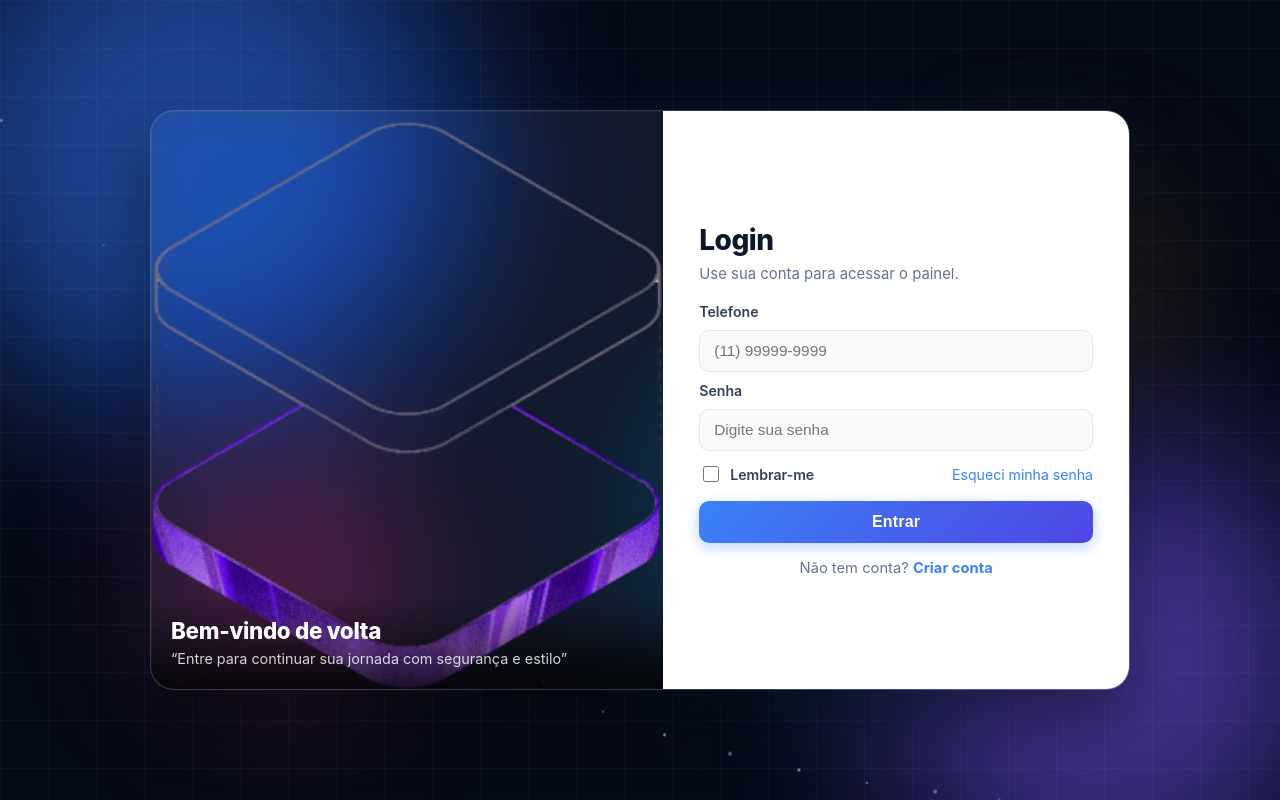
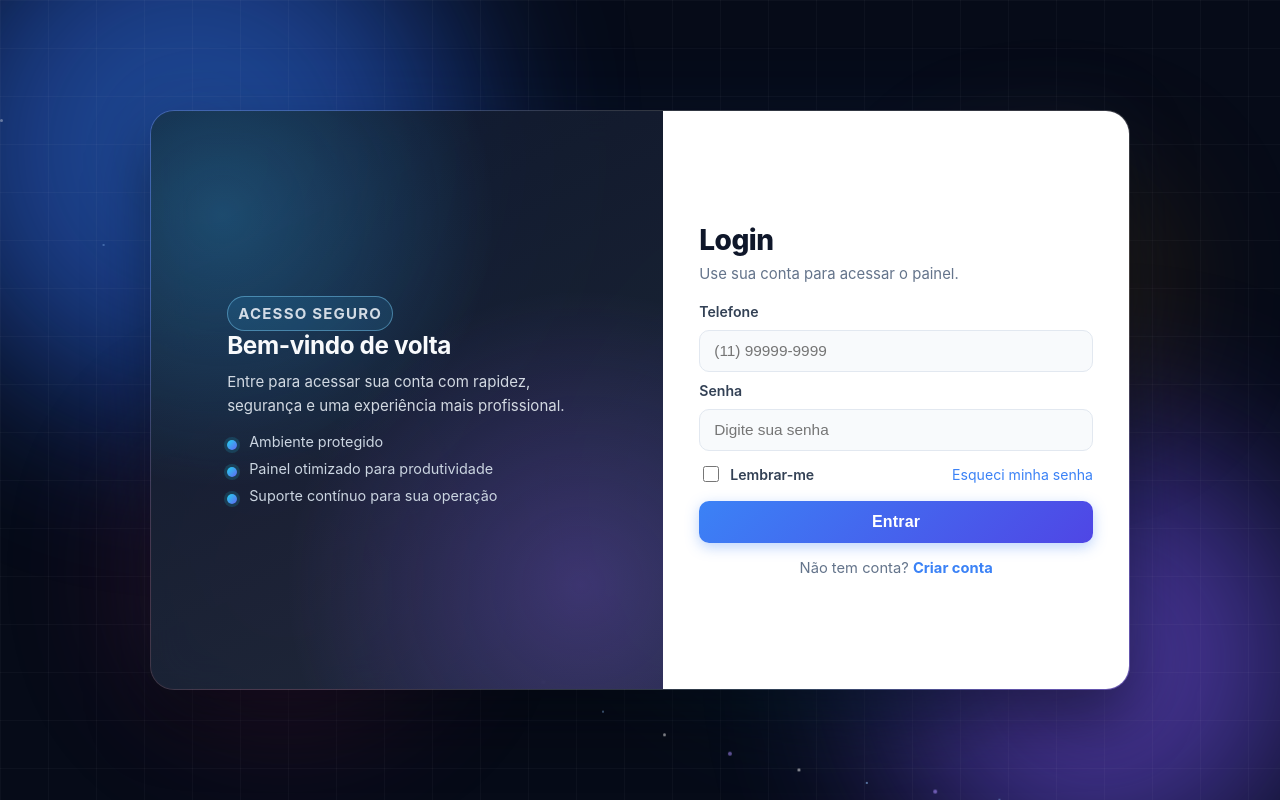
Before and after one commit to magnatazk20/mancera-frontend, a React (Vite) app: page / in a window 1280 px wide. Built offline with nearby package versions, Linux system fonts and the light colour scheme.

Commit message:
refactor(login): remove hero image and add professional visual panel

```diff
--- a/src/App.css
+++ b/src/App.css
@@ -230,6 +230,79 @@ body {
   filter: saturate(1.15) brightness(0.9);
 }
 
+.login-hero-panel {
+  min-height: 280px;
+  display: flex;
+  align-items: center;
+  justify-content: center;
+  padding: 26px 22px;
+  background:
+    radial-gradient(circle at 14% 18%, rgba(56, 189, 248, 0.28), transparent 42%),
+    radial-gradient(circle at 84% 82%, rgba(139, 92, 246, 0.3), transparent 46%),
+    linear-gradient(155deg, rgba(15, 23, 42, 0.9), rgba(30, 41, 59, 0.92));
+}
+
+.login-hero-content {
+  width: 100%;
+  max-width: 360px;
+  color: #e2e8f0;
+}
+
+.login-hero-kicker {
+  display: inline-block;
+  margin-bottom: 12px;
+  padding: 5px 10px;
+  border-radius: 999px;
+  border: 1px solid rgba(125, 211, 252, 0.45);
+  background: rgba(56, 189, 248, 0.12);
+  color: #bae6fd;
+  font-size: 0.72rem;
+  font-weight: 700;
+  letter-spacing: 0.08em;
+}
+
+.login-hero-content h2 {
+  margin: 0 0 10px;
+  color: #f8fafc;
+  font-size: 1.52rem;
+  line-height: 1.2;
+  letter-spacing: -0.4px;
+}
+
+.login-hero-content > p {
+  margin: 0;
+  color: rgba(226, 232, 240, 0.92);
+  font-size: 0.94rem;
+  line-height: 1.55;
+}
+
+.login-hero-list {
+  margin: 16px 0 0;
+  padding: 0;
+  list-style: none;
+  display: grid;
+  gap: 10px;
+}
+
+.login-hero-list li {
+  position: relative;
+  padding-left: 22px;
+  font-size: 0.9rem;
+  color: #cbd5e1;
+}
+
+.login-hero-list li::before {
+  content: '';
+  position: absolute;
+  left: 0;
+  top: 0.46em;
+  width: 10px;
+  height: 10px;
+  border-radius: 50%;
+  background: linear-gradient(135deg, #22d3ee, #6366f1);
+  box-shadow: 0 0 0 3px rgba(34, 211, 238, 0.16);
+}
+
 .hero-overlay {
   position: absolute;
   inset: auto 0 0 0;
--- a/src/pages/Login.tsx
+++ b/src/pages/Login.tsx
@@ -1,7 +1,6 @@
 import { useState } from 'react'
 import type { FormEvent } from 'react'
 import { Link, useNavigate } from 'react-router-dom'
-import heroImage from '../assets/hero.png'
 
 const API_URL = import.meta.env.VITE_API_URL ?? 'http://localhost:3333'
 
@@ -60,11 +59,18 @@ export default function Login() {
   return (
     <main className="auth-page">
       <section className="auth-shell">
-        <aside className="hero-panel">
-          <img src={heroImage} alt="Imagem decorativa" />
-          <div className="hero-overlay">
+        <aside className="hero-panel login-hero-panel" aria-hidden="true">
+          <div className="login-hero-content">
+            <p className="login-hero-kicker">ACESSO SEGURO</p>
             <h2>Bem-vindo de volta</h2>
-            <p>“Entre para continuar sua jornada com segurança e estilo”</p>
+            <p>
+              Entre para acessar sua conta com rapidez, segurança e uma experiência mais profissional.
+            </p>
+            <ul className="login-hero-list">
+              <li>Ambiente protegido</li>
+              <li>Painel otimizado para produtividade</li>
+              <li>Suporte contínuo para sua operação</li>
+            </ul>
           </div>
         </aside>
 
```
